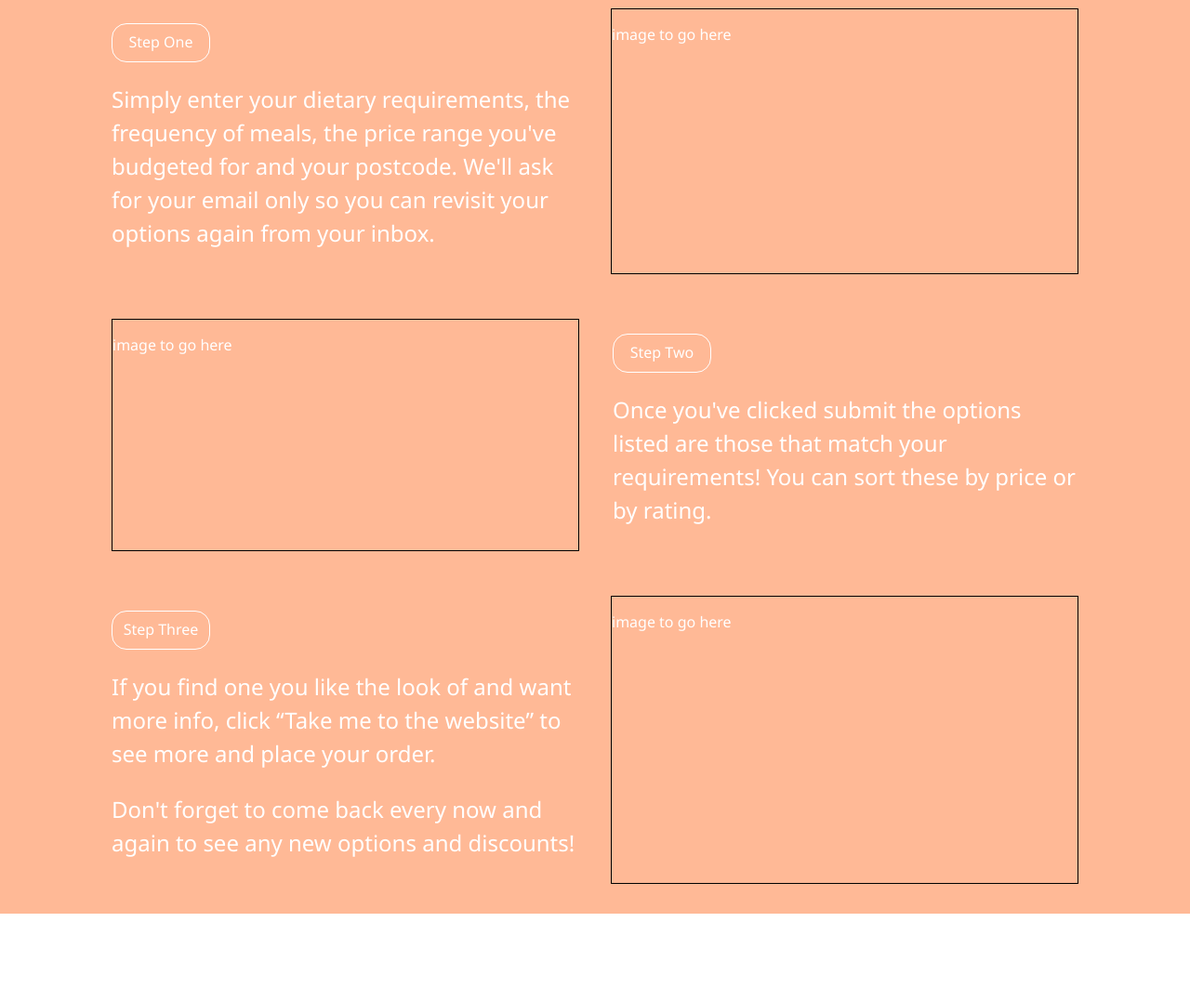
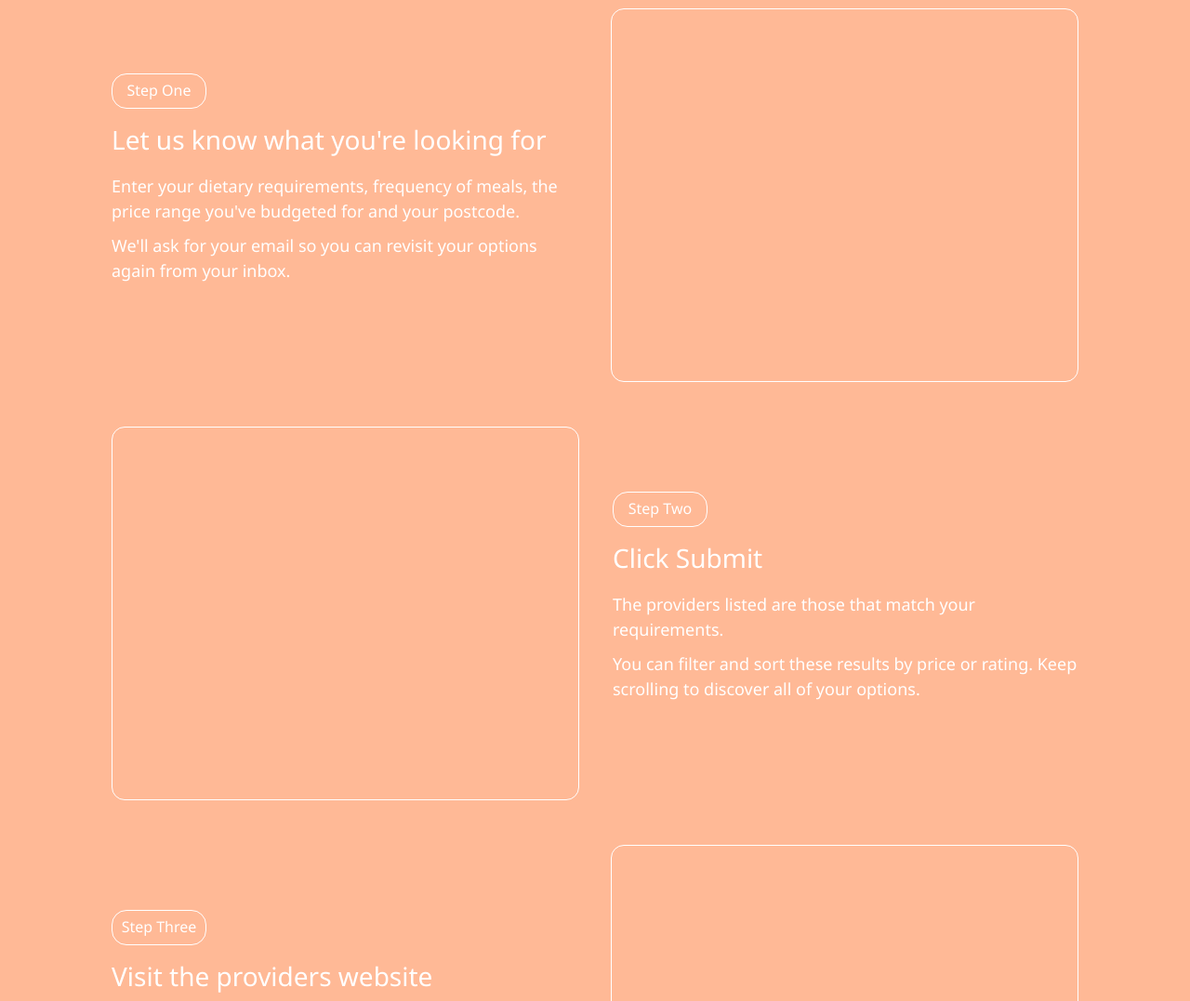
Before and after one commit to scottgirling/mealprepcheck, a plain HTML site: page index.html in a window 1280 px wide. Shown: the part 1720-2797 px from the top of the page at 93% size. Before the commit the page ends 2703 px from the top, so only its background shows below. Drawn offline with Linux system fonts and the light colour scheme; a web font is replaced by a local one.

Commit message:
how it works copy

```diff
--- a/index.html
+++ b/index.html
@@ -98,29 +98,34 @@
                 <div id="step1">
                     <div id="words">
                         <p class="step-title">Step One</p>
-                        <p>Simply enter your dietary requirements, the frequency of meals, the price range you've budgeted for and your postcode. We'll ask for your email only so you can revisit your options again from your inbox.</p>
+                        <p class="step-overview">Let us know what you're looking for</p>
+                        <p>Enter your dietary requirements, frequency of meals, the price range you've budgeted for and your postcode.</p>
+                        <p>We'll ask for your email so you can revisit your options again from your inbox.</p>
                     </div>
                     <div id="image">
-                        <p>image to go here</p>
+                        <p></p>
                     </div>
                 </div>
                 <div id="step2">
                     <div id="image">
-                        <p>image to go here</p>
+                        <p></p>
                     </div>
                     <div id="words">
                         <p class="step-title">Step Two</p>
-                        <p>Once you've clicked submit the options listed are those that match your requirements! You can sort these by price or by rating.</p>
+                        <p class="step-overview">Click Submit</p>
+                        <p>The providers listed are those that match your requirements.</p>
+                        <p>You can filter and sort these results by price or rating. Keep scrolling to discover all of your options.</p>
                     </div>
                 </div>
                 <div id="step3">
                     <div id="words">
                         <p class="step-title">Step Three</p>
-                        <p>If you find one you like the look of and want more info, click “Take me to the website” to see more and place your order.</p>
-                        <p>Don't forget to come back every now and again to see any new options and discounts!</p>
+                        <p class="step-overview">Visit the providers website</p>
+                        <p>When you've found the one for you or if you're wanting more info, click "Take me to the website" to see more and place your order.</p>
+                        <p>Don't forget to come back to discover new entrants, meal options and discounts.</p>
                     </div>
                     <div id="image">
-                        <p>image to go here</p>
+                        <p></p>
                     </div>
                 </div>
             </div>
--- a/resources/css/style.css
+++ b/resources/css/style.css
@@ -281,7 +281,7 @@ li a:visited {
 
 #steps .step-title {
     border: 1px solid white;
-    padding: 8px;
+    padding: 6px;
     width: 88px;
     text-align: center;
     font-size: 16px;
@@ -290,16 +290,25 @@ li a:visited {
 
 #words {
     margin-right: 36px;
+    padding: 60px 0;
+}
+
+#words .step-overview {
+    font-size: 28px;
+    margin: 14px 0;
 }
 
 #words p {
-    font-size: 24px;
+    font-size: 18px;
+    margin: 10px 0;
 }
 
 #image {
     display: inline-block;
-    border: 1px solid black;
+    border: 1px solid white;
+    border-radius: 14px;
     width: 50%;
+    height: 400px;
 }
 
 #step2 {
```
